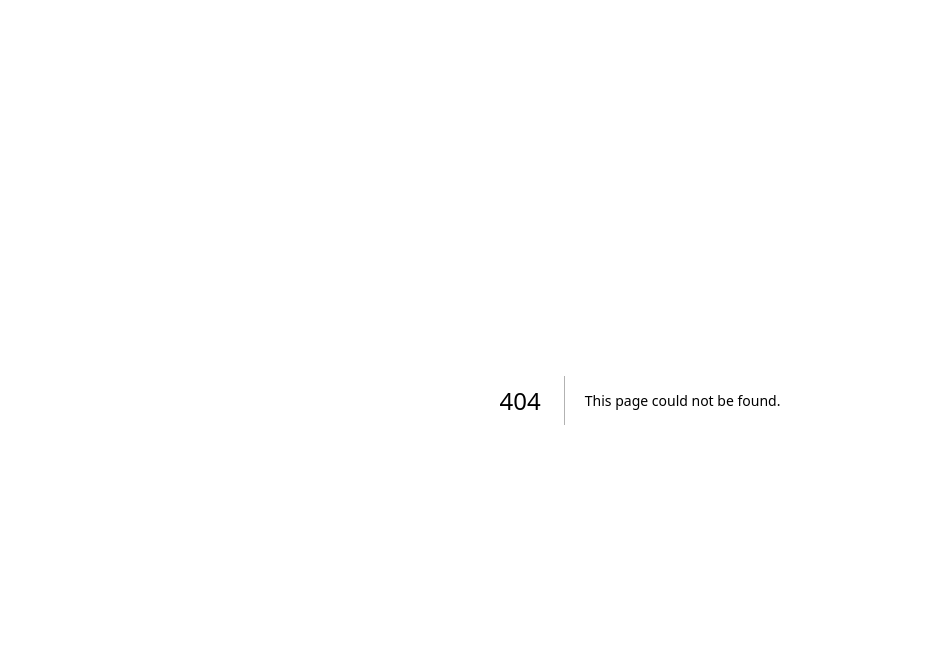
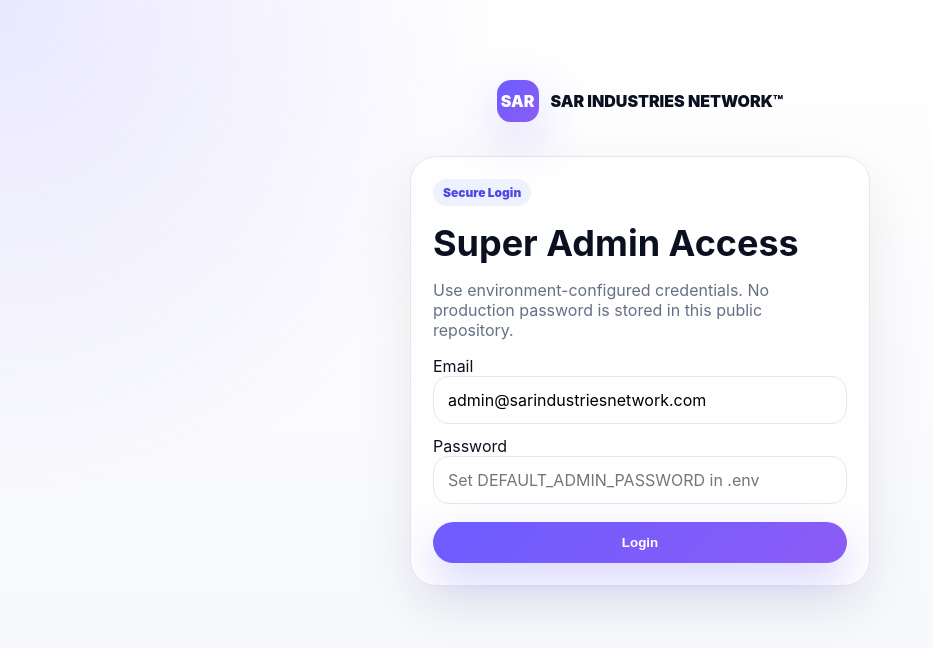
Before and after one commit to sarindustriesnetwork/github, a Next.js app: page /login in a window 1280 px wide. Before the commit this address had no page. Shown: the top 648 px of the page, without its empty margins (0-933 px from the left). Built offline with nearby package versions, Linux system fonts and the light colour scheme.

Commit message:
feat: add secure login page

```diff
--- /dev/null
+++ b/app/login/page.tsx
@@ -0,0 +1,47 @@
+"use client";
+
+import { useState } from "react";
+import { useRouter } from "next/navigation";
+
+export default function LoginPage() {
+  const router = useRouter();
+  const [email, setEmail] = useState("admin@sarindustriesnetwork.com");
+  const [password, setPassword] = useState("");
+  const [message, setMessage] = useState<string | null>(null);
+  const [loading, setLoading] = useState(false);
+
+  async function onSubmit(event: React.FormEvent<HTMLFormElement>) {
+    event.preventDefault();
+    setLoading(true);
+    setMessage(null);
+    const response = await fetch("/api/auth/login", {
+      method: "POST",
+      headers: { "Content-Type": "application/json" },
+      body: JSON.stringify({ email, password })
+    });
+    const data = await response.json();
+    setLoading(false);
+    if (!response.ok || !data.success) {
+      setMessage(data?.error || "Login failed. Configure DEFAULT_ADMIN_PASSWORD in .env for local testing.");
+      return;
+    }
+    router.push("/admin");
+    router.refresh();
+  }
+
+  return (
+    <main className="hero">
+      <div className="brand" style={{ justifyContent: "center" }}><div className="logo">SAR</div><span>SAR INDUSTRIES NETWORK™</span></div>
+      <form onSubmit={onSubmit} className="card" style={{ maxWidth: 460, margin: "34px auto", textAlign: "left" }}>
+        <span className="badge">Secure Login</span>
+        <h1 style={{ fontSize: 36 }}>Super Admin Access</h1>
+        <p className="muted">Use environment-configured credentials. No production password is stored in this public repository.</p>
+        <label>Email</label><input className="input" type="email" value={email} onChange={(e) => setEmail(e.target.value)} />
+        <div style={{ height: 12 }} />
+        <label>Password</label><input className="input" type="password" value={password} onChange={(e) => setPassword(e.target.value)} placeholder="Set DEFAULT_ADMIN_PASSWORD in .env" />
+        {message && <p className="muted">{message}</p>}
+        <button className="btn primary" style={{ width: "100%", marginTop: 18 }} disabled={loading}>{loading ? "Checking..." : "Login"}</button>
+      </form>
+    </main>
+  );
+}
```
